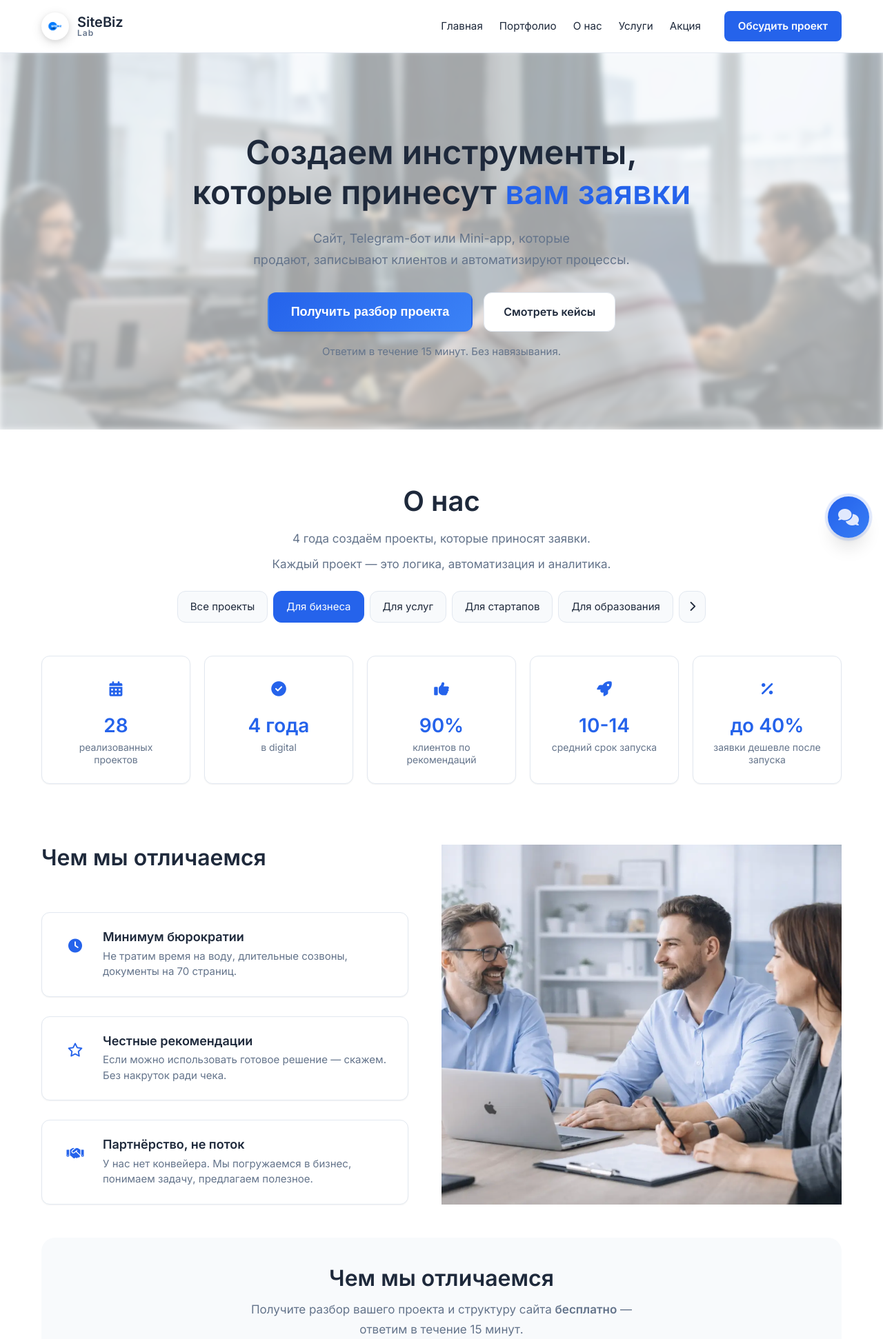
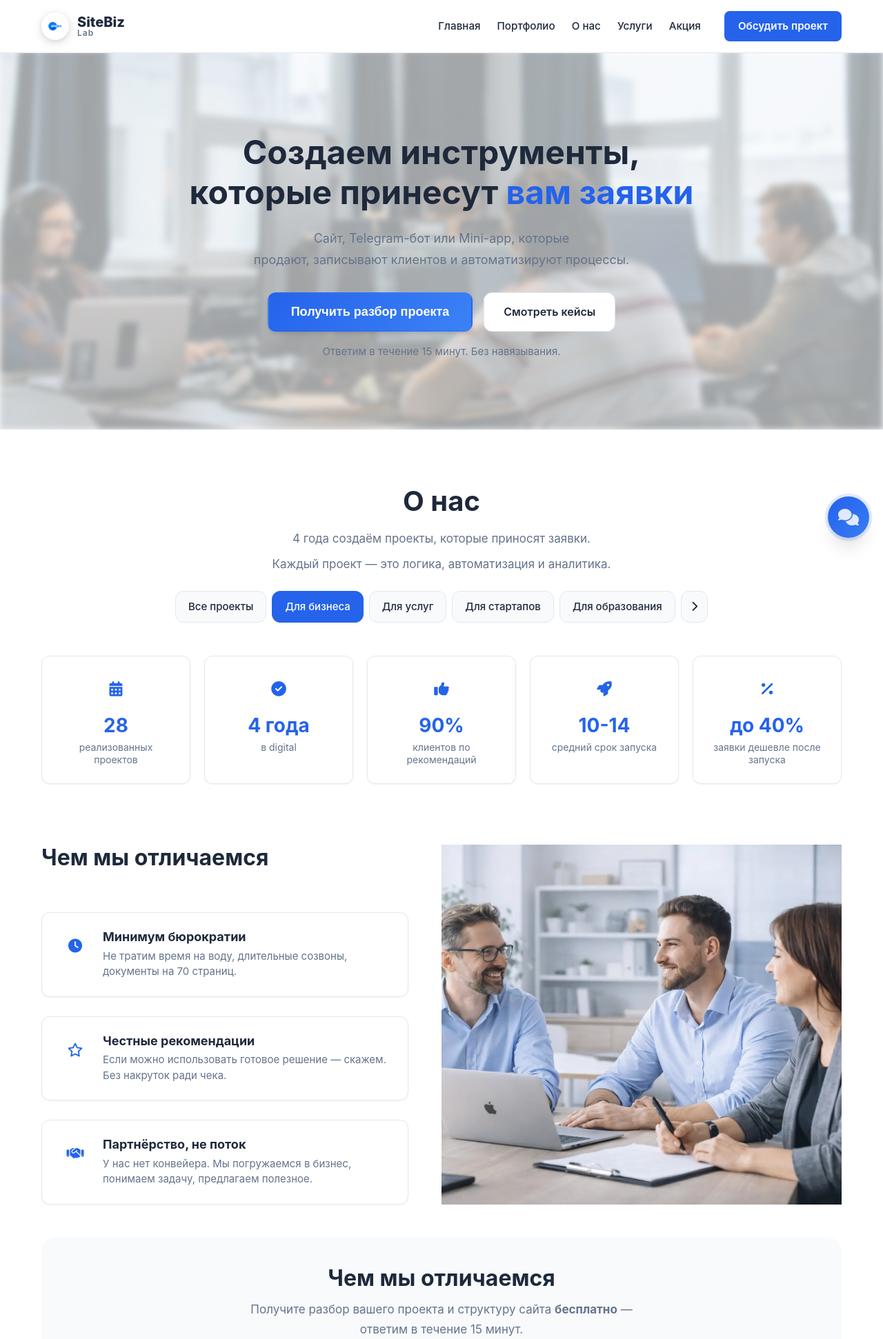
Before and after one commit to aleksDol/sitbizlab, a Django app: page / in a window 1280 px wide. Shown: the top 1942 px of the page at 69% size. Run offline with Django 5.2, Linux system fonts and the light colour scheme; data comes from the database, SQL or seed files in the repository; some libraries are stand-ins or nearby versions; some web fonts are replaced.

Commit message:
Шрифты

```diff
--- a/cms/pages/static/site/style.css
+++ b/cms/pages/static/site/style.css
@@ -1,3 +1,24 @@
+/* ===== ШРИФТ Inter (самохостинг, font-display: swap — не блокирует отрисовку) ===== */
+/* Латиница (латинские буквы) */
+@font-face {
+    font-family: 'Inter';
+    font-style: normal;
+    font-weight: 400 600;
+    font-display: swap;
+    src: url('fonts/inter-latin.woff2') format('woff2');
+    unicode-range: U+0000-00FF, U+0131, U+0152-0153, U+02BB-02BC, U+02C6, U+02DA, U+02DC, U+0304, U+0308, U+0329, U+2000-206F, U+20AC, U+2122, U+2191, U+2193, U+2212, U+2215, U+FEFF, U+FFFD;
+}
+
+/* Кириллица (русские буквы) */
+@font-face {
+    font-family: 'Inter';
+    font-style: normal;
+    font-weight: 400 600;
+    font-display: swap;
+    src: url('fonts/inter-cyrillic.woff2') format('woff2');
+    unicode-range: U+0301, U+0400-045F, U+0490-0491, U+04B0-04B1, U+2116;
+}
+
 /* ===== CSS VARIABLES ===== */
 :root {
     /* Цветовая палитра */
--- a/cms/pages/templates/pages/home.html
+++ b/cms/pages/templates/pages/home.html
@@ -26,9 +26,8 @@
     <meta name="twitter:description" content="{{ site.meta_description|default:'Лендинги и сайты под ключ. От 25 000 ₽.' }}">
     <meta name="twitter:image" content="{{ og_image_url|default:'' }}">
 
-    <link rel="preconnect" href="https://fonts.googleapis.com">
-    <link rel="preconnect" href="https://fonts.gstatic.com" crossorigin>
-    <link href="https://fonts.googleapis.com/css2?family=Inter:wght@400;600&display=swap" rel="stylesheet">
+    <!-- Inter — самохостинг (файлы в static/site/fonts/), без блокирующего запроса к Google -->
+    <link rel="preload" href="{% static 'site/fonts/inter-latin.woff2' %}" as="font" type="font/woff2" crossorigin>
     <link rel="stylesheet"
           href="https://cdnjs.cloudflare.com/ajax/libs/font-awesome/6.4.0/css/all.min.css"
           media="print"
```
Also changed, not shown: cms/pages/static/site/fonts/inter-cyrillic.woff2.woff2 (added), cms/pages/static/site/fonts/inter-latin.woff2.woff2 (added), 2 other files.
